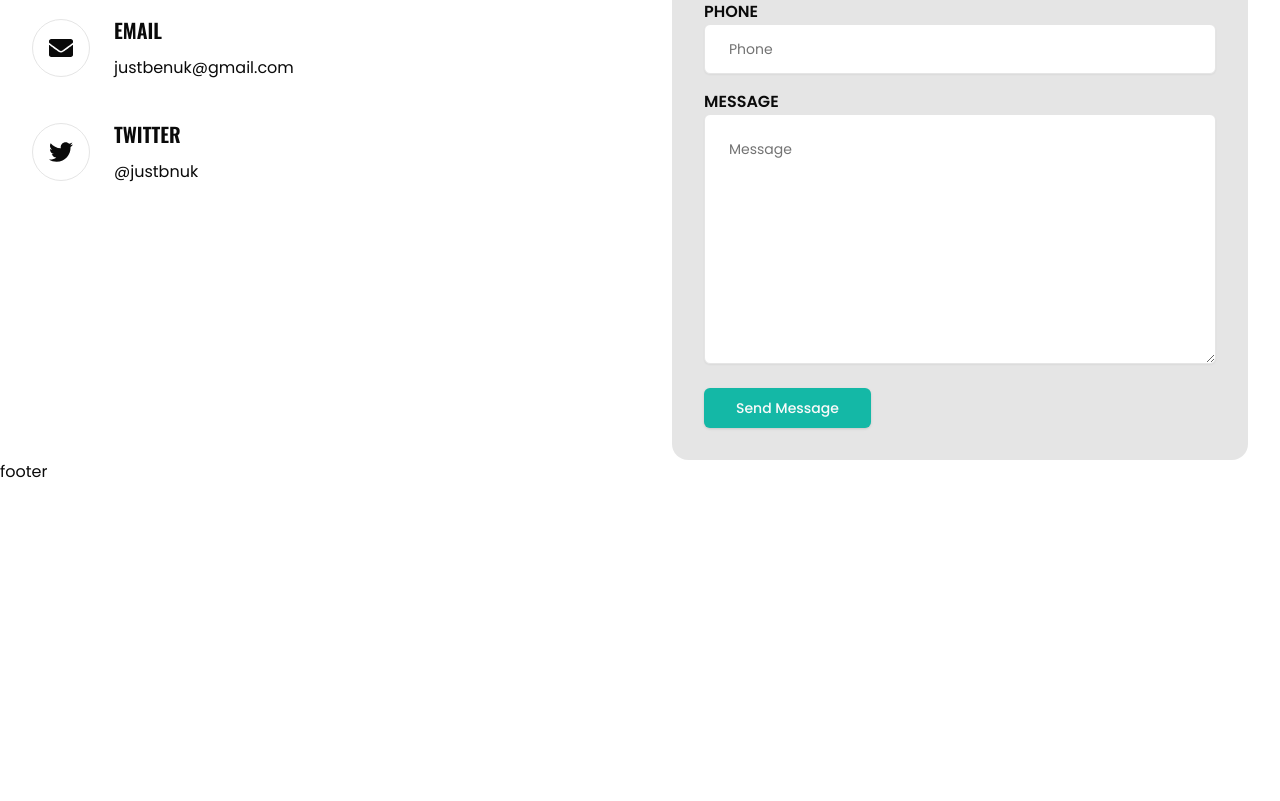
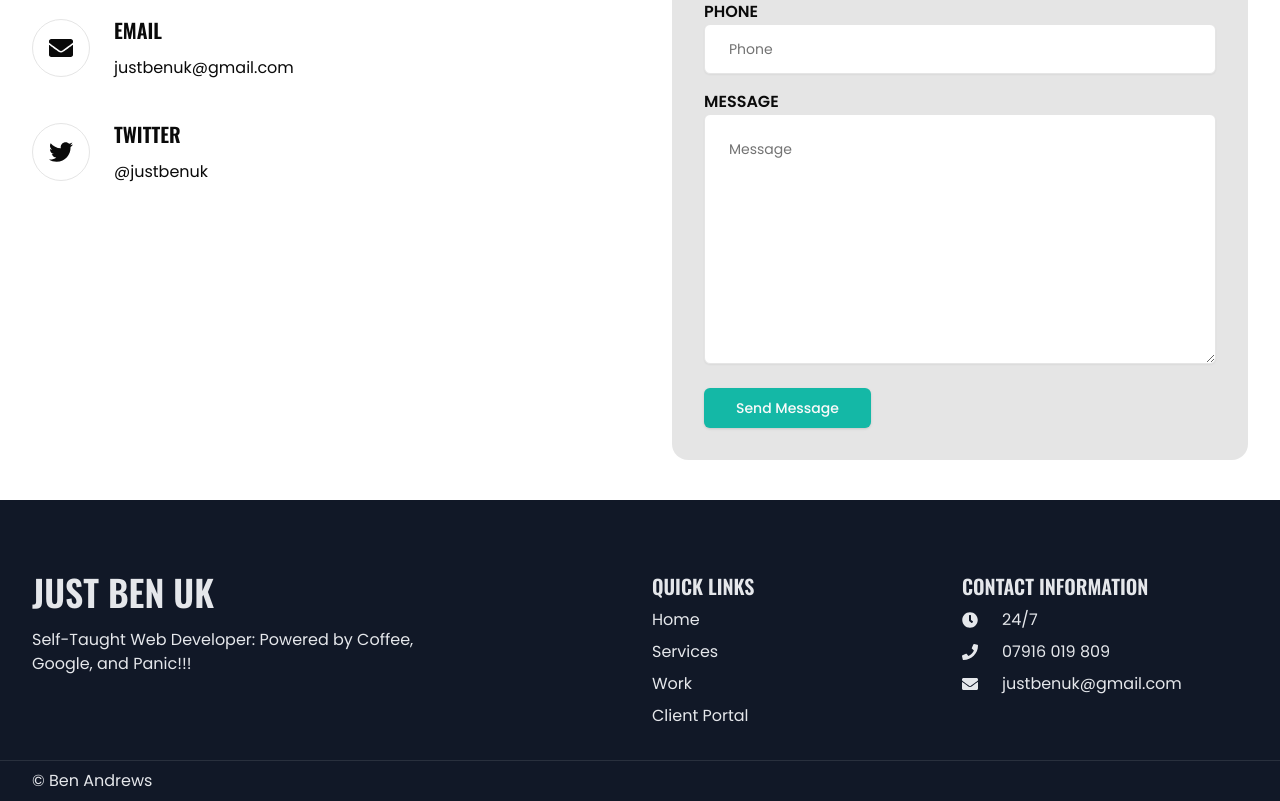
Before and after one commit to justbenuk/jbuk, a Next.js app: page /contact in a window 1280 px wide. Shown: the part 500-1301 px from the top of the page. Before the commit the page ends 984 px from the top, so only its background shows below. Built offline with nearby package versions, Linux system fonts and the light colour scheme.

Commit message:
initial commit

```diff
--- a/src/app/(main)/contact/page.tsx
+++ b/src/app/(main)/contact/page.tsx
@@ -4,6 +4,10 @@ import PageTitle from "@/components/global/page-title";
 import Link from "next/link";
 import { FaPhone, FaEnvelope, FaTwitter } from "react-icons/fa";
 import ContactItem from "@/components/contact/contact-item";
+
+export const metadata = {
+  title: "Contact Me | Just Ben UK",
+};
 
 export default function ContactPage() {
   return (
@@ -31,28 +35,18 @@ export default function ContactPage() {
                 title="Phone"
                 text="07916019809"
               />
-              <Link href="mail:justbenuk@gmail.com">
-                <li className="flex flex-row items-center gap-6">
-                  <div className="border rounded-full p-4">
-                    <FaEnvelope className="text-2xl" />
-                  </div>
-                  <div className="flex flex-col gap-3">
-                    <h1 className="uppercase text-xl font-semibold">Email</h1>
-                    <p>justbenuk@gmail.com</p>
-                  </div>
-                </li>
-              </Link>
-              <a href="https://x.com/justbenuk" target="_blank">
-                <li className="flex flex-row items-center gap-6">
-                  <div className="border rounded-full p-4">
-                    <FaTwitter className="text-2xl" />
-                  </div>
-                  <div className="flex flex-col gap-3">
-                    <h1 className="uppercase text-xl font-semibold">Twitter</h1>
-                    <p>@justbnuk</p>
-                  </div>
-                </li>
-              </a>
+              <ContactItem
+                link="mail:justbenuk@gmail.com"
+                icon={<FaEnvelope className="text-2xl" />}
+                title="Email"
+                text="justbenuk@gmail.com"
+              />
+              <ContactItem
+                link="https://x.com/justbenuk"
+                icon={<FaTwitter className="text-2xl" />}
+                title="Twitter"
+                text="@justbenuk"
+              />
             </ul>
           </div>
         </div>
--- a/src/app/(main)/layout.tsx
+++ b/src/app/(main)/layout.tsx
@@ -1,8 +1,9 @@
+import SiteFooter from "@/components/global/site-footer";
 import type { Metadata } from "next";
 import { ReactNode } from "react";
 export const metadata: Metadata = {
-  title: "Create Next App",
-  description: "Generated by create next app",
+  title: "Just Ben UK",
+  description: "Freelance Web Developer",
 };
 type LayoutProps = {
   children: ReactNode;
@@ -13,7 +14,7 @@ export default function RootLayout({ children }: LayoutProps) {
     <div className="flex flex-col justify-between min-h-screen">
       <header>Header</header>
       <main className="flex-grow">{children}</main>
-      <footer>footer</footer>
+      <SiteFooter />
     </div>
   );
 }
--- a/src/components/contact/contact-item.tsx
+++ b/src/components/contact/contact-item.tsx
@@ -14,9 +14,11 @@ export default function ContactItem({
   title,
 }: ContactItemProps) {
   return (
-    <Link href={link}>
-      <li className="flex flex-row items-center gap-6">
-        <div className="border rounded-full p-4">{icon}</div>
+    <Link href={link} legacyBehavior target="_blank">
+      <li className="flex flex-row items-center gap-6 group cursor-pointer">
+        <div className="border rounded-full p-4 group-hover:text-teal-500 group-hover:border-teal-500">
+          {icon}
+        </div>
         <div className="flex flex-col gap-3">
           <h1 className="uppercase text-xl font-semibold">{title}</h1>
           <p>{text}</p>
--- /dev/null
+++ b/src/components/global/site-footer.tsx
@@ -0,0 +1,62 @@
+import React from "react";
+import Container from "./container";
+import Link from "next/link";
+import { FaClock, FaEnvelope, FaPhone } from "react-icons/fa";
+
+export default function SiteFooter() {
+  return (
+    <footer className="bg-gray-900 text-gray-200 pt-10 mt-10">
+      <Container>
+        <div className="grid grid-cols-1 md:grid-cols-2 lg:grid-cols-4 py-8 gap-6">
+          <div className="md:col-span-2">
+            <h1 className="text-4xl uppercase font-semibold">Just Ben UK</h1>
+            <p className="w-2/3 py-4">
+              Self-Taught Web Developer: Powered by Coffee, Google, and Panic!!!
+            </p>
+          </div>
+          <div className="lg:col-span-1">
+            <h1 className="text-xl uppercase font-semibold pb-2">
+              Quick Links
+            </h1>
+            <ul className="flex flex-col gap-2">
+              <Link href="/">Home</Link>
+              <Link href="/services">Services</Link>
+              <Link href="/work">Work</Link>
+              <Link href="/dashboard">Client Portal</Link>
+            </ul>
+          </div>
+          <div className="lg:col-span-1">
+            <h1 className="text-xl uppercase font-semibold pb-2">
+              Contact Information
+            </h1>
+            <ul className="flex flex-col gap-2">
+              <p className="flex flex-row items-center gap-6">
+                <span>
+                  <FaClock />
+                </span>
+                24/7
+              </p>
+              <p className="flex flex-row items-center gap-6">
+                <span>
+                  <FaPhone />
+                </span>
+                07916 019 809
+              </p>
+              <p className="flex flex-row items-center gap-6">
+                <span>
+                  <FaEnvelope />
+                </span>
+                justbenuk@gmail.com
+              </p>
+            </ul>
+          </div>
+        </div>
+      </Container>
+      <div className="py-2 border-t border-white/10">
+        <Container>
+          <p>&copy; Ben Andrews </p>
+        </Container>
+      </div>
+    </footer>
+  );
+}
```
Also changed, not shown: 1 other file (tests, documents, lock files or other folders).
